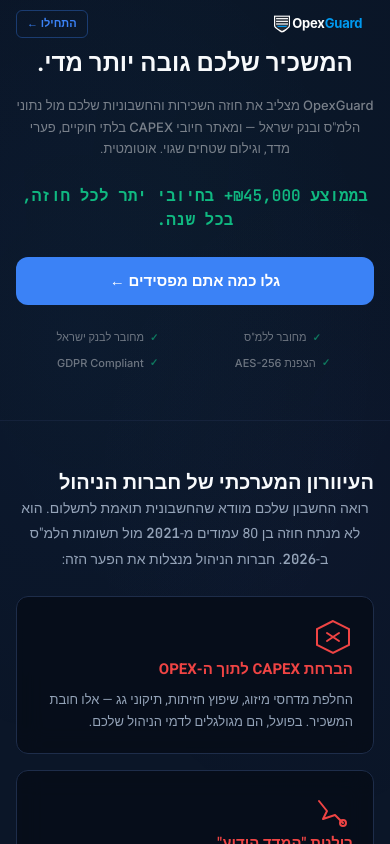
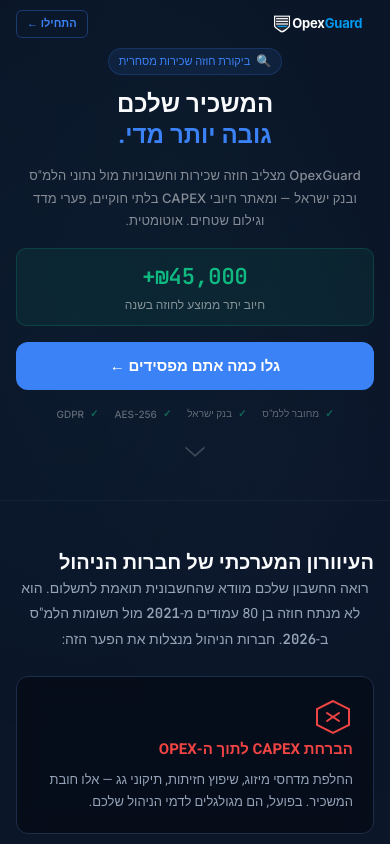
Before and after one commit to laviegeminiultra-tech/Landing-Page, a React (Vite) app: page / in a window 390 px wide. Shown: the top 844 px of the page. Built offline with nearby package versions, Linux system fonts and the light colour scheme.

Commit message:
feat: premium hero - context badge, money card, scroll indicator, polished hierarchy

```diff
--- a/src/components/HeroSection.css
+++ b/src/components/HeroSection.css
@@ -17,27 +17,65 @@
     z-index: 1;
 }
 
+/* Context badge */
+.hero__badge {
+    display: inline-flex;
+    align-items: center;
+    gap: 6px;
+    background: rgba(59, 130, 246, 0.1);
+    border: 1px solid rgba(59, 130, 246, 0.2);
+    border-radius: 20px;
+    padding: 4px 14px;
+    font-size: 12px;
+    color: var(--accent-blue);
+    margin-block-end: var(--space-3);
+    font-family: var(--font-hebrew);
+}
+
+.hero__badge-icon {
+    font-size: 14px;
+}
+
 .hero__title {
     margin-block-end: var(--space-3);
+}
+
+.hero__title-accent {
+    color: var(--accent-blue);
 }
 
 .hero__subtitle {
     font-family: var(--font-hebrew);
     font-weight: 300;
-    font-size: 20px;
+    font-size: 18px;
     color: var(--text-secondary);
     line-height: 1.7;
     margin-block-end: var(--space-4);
 }
 
-.hero__money {
-    margin-block-end: var(--space-3);
+/* Money highlight card */
+.hero__money-card {
+    display: inline-flex;
+    align-items: center;
+    gap: 12px;
+    background: rgba(16, 185, 129, 0.08);
+    border: 1px solid rgba(16, 185, 129, 0.2);
+    border-radius: 12px;
+    padding: 12px 24px;
+    margin-block-end: var(--space-4);
 }
 
 .hero__money-text {
     font-size: 28px;
     color: var(--accent-green);
     display: inline-block;
+}
+
+.hero__money-label {
+    font-size: 14px;
+    color: var(--text-secondary);
+    font-family: var(--font-hebrew);
+    text-align: start;
 }
 
 .hero__cta-wrap {
@@ -66,7 +104,7 @@
     justify-content: center;
     gap: 12px;
     padding: var(--space-2) var(--space-3);
-    margin-block-start: var(--space-5);
+    margin-block-start: var(--space-4);
     width: 100%;
     max-width: 700px;
     position: relative;
@@ -91,13 +129,28 @@
     font-size: 16px;
 }
 
+/* Scroll indicator */
+.hero__scroll-hint {
+    position: relative;
+    z-index: 1;
+    margin-block-start: auto;
+    padding-block-end: 16px;
+    color: rgba(255, 255, 255, 0.25);
+    animation: scrollBounce 2s ease-in-out infinite;
+}
+
+@keyframes scrollBounce {
+    0%, 100% { transform: translateY(0); }
+    50% { transform: translateY(6px); }
+}
+
 /* ============================================
-   Mobile: everything present, dramatic contrast
+   Mobile
    ============================================ */
 @media (max-width: 768px) {
     .hero {
         min-height: auto;
-        padding-block: 72px 32px;
+        padding-block: 68px 24px;
         overflow-x: hidden;
         justify-content: flex-start;
     }
@@ -107,57 +160,84 @@
         max-width: 100%;
     }
 
-    /* ── Title: bold, clear, the anchor ── */
+    /* Badge */
+    .hero__badge {
+        font-size: 11px;
+        padding: 3px 10px;
+        margin-block-end: 14px;
+    }
+
+    .hero__badge-icon {
+        font-size: 12px;
+    }
+
+    /* Title: two lines, accent on second */
     .hero__title {
         font-size: 24px !important;
         line-height: 1.3;
-        margin-block-end: 16px;
+        margin-block-end: 12px;
     }
 
-    /* ── Subtitle: very quiet, supportive ── */
+    /* Subtitle: quiet and readable */
     .hero__subtitle {
         font-size: 13px;
         font-weight: 400;
-        line-height: 1.65;
-        color: rgba(255, 255, 255, 0.45);
-        margin-block-end: 24px;
+        line-height: 1.7;
+        color: rgba(255, 255, 255, 0.5);
+        margin-block-end: 16px;
+        letter-spacing: 0.01em;
     }
 
-    /* ── Money: green hook ── */
-    .hero__money {
-        margin-block-end: 24px;
+    /* Money card: compact on mobile */
+    .hero__money-card {
+        flex-direction: column;
+        gap: 2px;
+        padding: 10px 20px;
+        margin-block-end: 16px;
+        width: 100%;
+        border-radius: 10px;
     }
 
     .hero__money-text {
-        font-size: 16px;
-        white-space: normal;
-        line-height: 1.5;
+        font-size: 22px;
     }
 
-    /* ── CTA ── */
+    .hero__money-label {
+        font-size: 12px;
+        color: rgba(255, 255, 255, 0.5);
+        text-align: center;
+    }
+
+    /* CTA */
     .hero__cta {
         width: 100%;
         font-size: 15px !important;
         height: 48px !important;
     }
 
-    /* ── Trust bar: right below CTA, compact ── */
+    /* Trust bar: single row */
     .hero__trust-bar {
-        display: grid;
-        grid-template-columns: 1fr 1fr;
-        gap: 8px 0;
-        margin-block-start: 24px;
-        padding: 0 20px;
-        justify-items: center;
+        display: flex;
+        flex-wrap: wrap;
+        justify-content: center;
+        gap: 4px 16px;
+        margin-block-start: 16px;
+        padding: 0;
     }
 
     .hero__trust-item {
-        font-size: 11px;
-        color: rgba(255, 255, 255, 0.4);
+        font-size: 10px;
+        color: rgba(255, 255, 255, 0.35);
     }
 
     .hero__trust-check {
         font-size: 10px;
-        color: rgba(16, 185, 129, 0.6);
+        color: rgba(16, 185, 129, 0.5);
+    }
+
+    /* Scroll hint */
+    .hero__scroll-hint {
+        margin-block-start: 20px;
+        padding-block-end: 0;
     }
 }
--- a/src/components/HeroSection.tsx
+++ b/src/components/HeroSection.tsx
@@ -54,17 +54,17 @@
             {!isMobile && <div className="hero__trust-sep">·</div>}
             <div className="hero__trust-item">
                 <span className="hero__trust-check">✓</span>
-                <span>מחובר לבנק ישראל</span>
+                <span>בנק ישראל</span>
             </div>
             {!isMobile && <div className="hero__trust-sep">·</div>}
             <div className="hero__trust-item">
                 <span className="hero__trust-check">✓</span>
-                <span>הצפנת <span className="font-latin">AES-256</span></span>
+                <span className="font-latin">AES-256</span>
             </div>
             {!isMobile && <div className="hero__trust-sep">·</div>}
             <div className="hero__trust-item">
                 <span className="hero__trust-check">✓</span>
-                <span className="font-latin">GDPR Compliant</span>
+                <span className="font-latin">GDPR</span>
             </div>
         </div>
     )
@@ -74,20 +74,30 @@
     return (
         <section className="hero section" id="hero">
             <div className="hero__content container">
-                <h1 className="hero__title fade-in-up visible">
-                    המשכיר שלכם גובה יותר מדי.
+                {/* Context badge */}
+                <div className="hero__badge fade-in-up visible">
+                    <span className="hero__badge-icon">🔍</span>
+                    <span>ביקורת חוזה שכירות מסחרית</span>
+                </div>
+
+                <h1 className="hero__title fade-in-up visible delay-1">
+                    המשכיר שלכם
+                    <br />
+                    <span className="hero__title-accent">גובה יותר מדי.</span>
                 </h1>
 
-                <p className="hero__subtitle fade-in-up visible delay-1">
-                    <span className="font-latin">OpexGuard</span> מצליב את חוזה השכירות והחשבוניות שלכם מול נתוני הלמ&quot;ס
-                    ובנק ישראל — ומאתר חיובי <span className="font-latin">CAPEX</span> בלתי חוקיים, פערי מדד, וגילום
-                    שטחים שגוי. אוטומטית.
+                <p className="hero__subtitle fade-in-up visible delay-2">
+                    <span className="font-latin">OpexGuard</span> מצליב חוזה שכירות וחשבוניות מול נתוני הלמ&quot;ס
+                    ובנק ישראל — ומאתר חיובי <span className="font-latin">CAPEX</span> בלתי חוקיים,
+                    פערי מדד וגילום שטחים. אוטומטית.
                 </p>
 
-                <div className="hero__money fade-in-up visible delay-2">
+                {/* Money highlight card */}
+                <div className="hero__money-card fade-in-up visible delay-3">
                     <span className="font-mono hero__money-text">
-                        בממוצע ₪<CountUp target={45000} duration={2000} />+  בחיובי יתר לכל חוזה, בכל שנה.
+                        ₪<CountUp target={45000} duration={2000} />+
                     </span>
+                    <span className="hero__money-label">חיוב יתר ממוצע לחוזה בשנה</span>
                 </div>
 
                 <div className="hero__cta-wrap fade-in-up visible delay-3">
@@ -99,6 +109,13 @@
 
             {/* Trust Bar */}
             <TrustBar />
+
+            {/* Scroll indicator */}
+            <div className="hero__scroll-hint">
+                <svg width="20" height="10" viewBox="0 0 20 10" fill="none">
+                    <path d="M1 1L10 9L19 1" stroke="currentColor" strokeWidth="1.5" strokeLinecap="round" />
+                </svg>
+            </div>
         </section>
     )
 }
```
